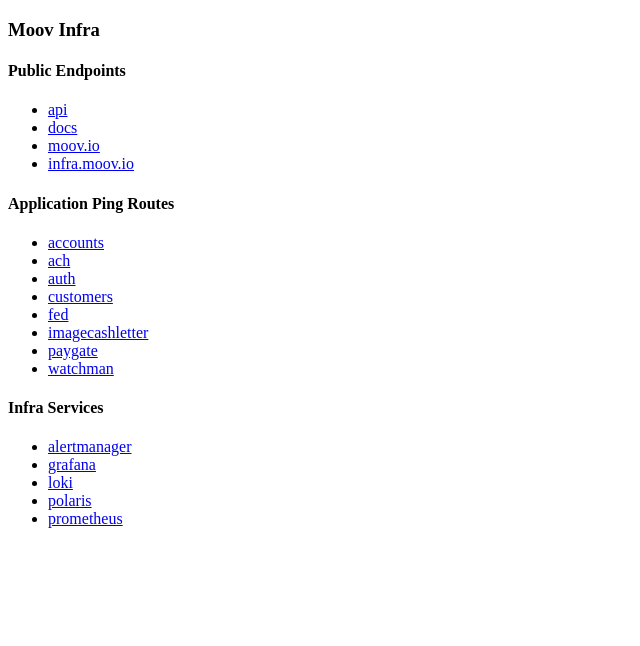
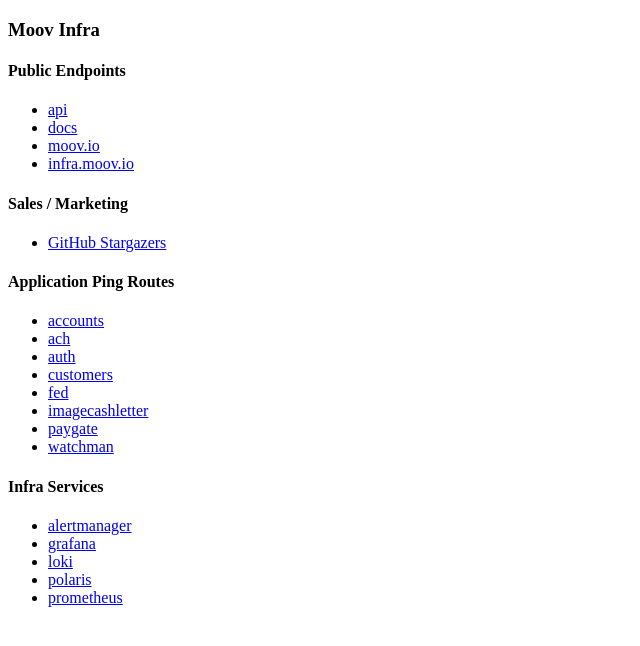
Before and after one commit to moov-io/infra, a plain HTML site: page images/infra-idx/index.html in a window 1280 px wide. Shown: the whole page, without its empty margins (0-640 px from the left). Drawn offline with Linux system fonts and the light colour scheme.

Commit message:
images/infra-idx: link to CRM stargazers

```diff
--- a/images/infra-idx/index.html
+++ b/images/infra-idx/index.html
@@ -18,6 +18,11 @@
       <li><a href="https://docs.moov.io/">docs</a></li>
       <li><a href="https://moov.io/">moov.io</a></li>
       <li><a href="https://infra.moov.io/">infra.moov.io</a></li>
+    </ul>
+
+    <h4>Sales / Marketing</h4>
+    <ul>
+      <li><a href="https://crm.moov.io/stargazers">GitHub Stargazers</a></li>
     </ul>
 
     <h4>Application Ping Routes</h4>
```
